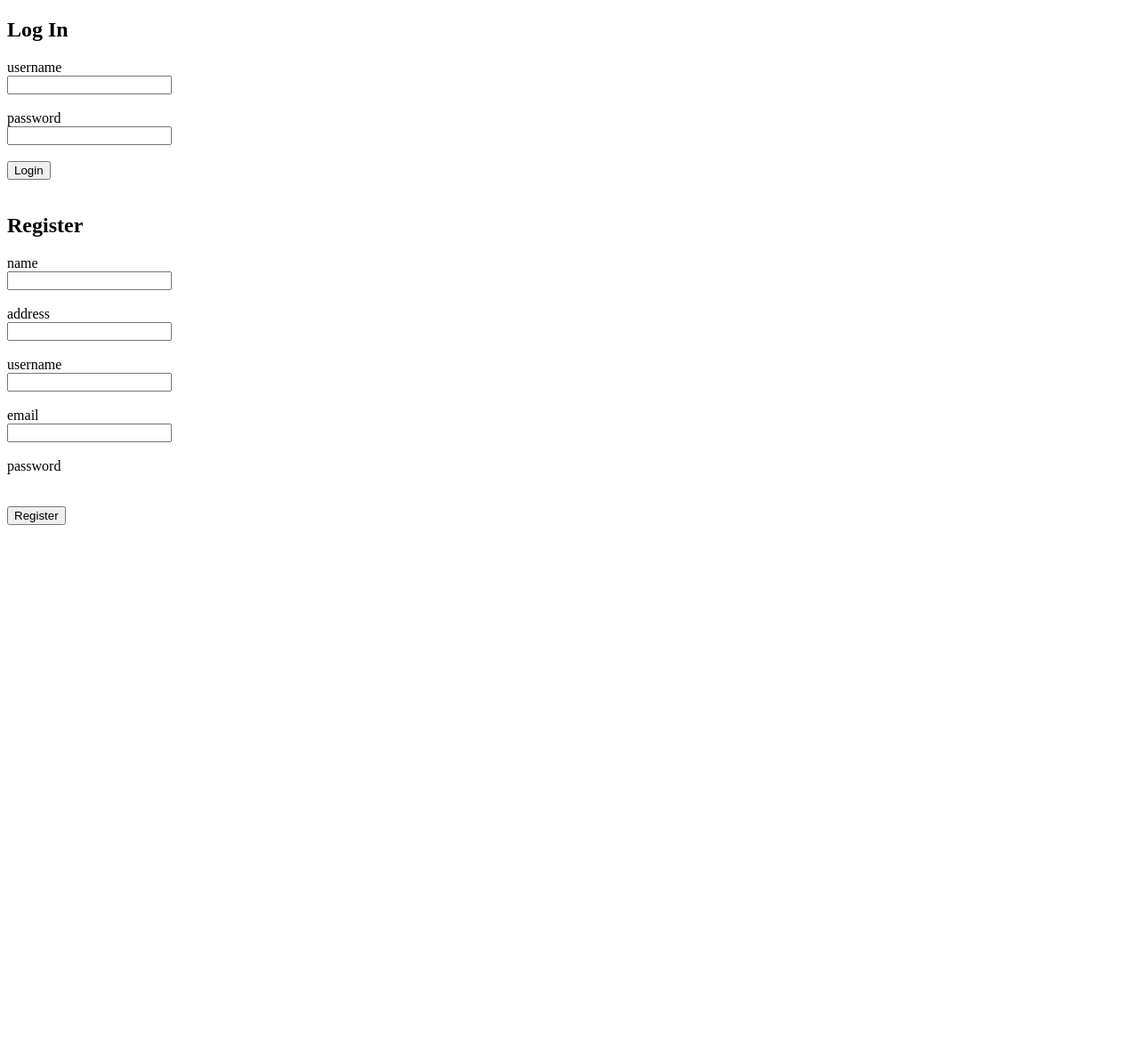
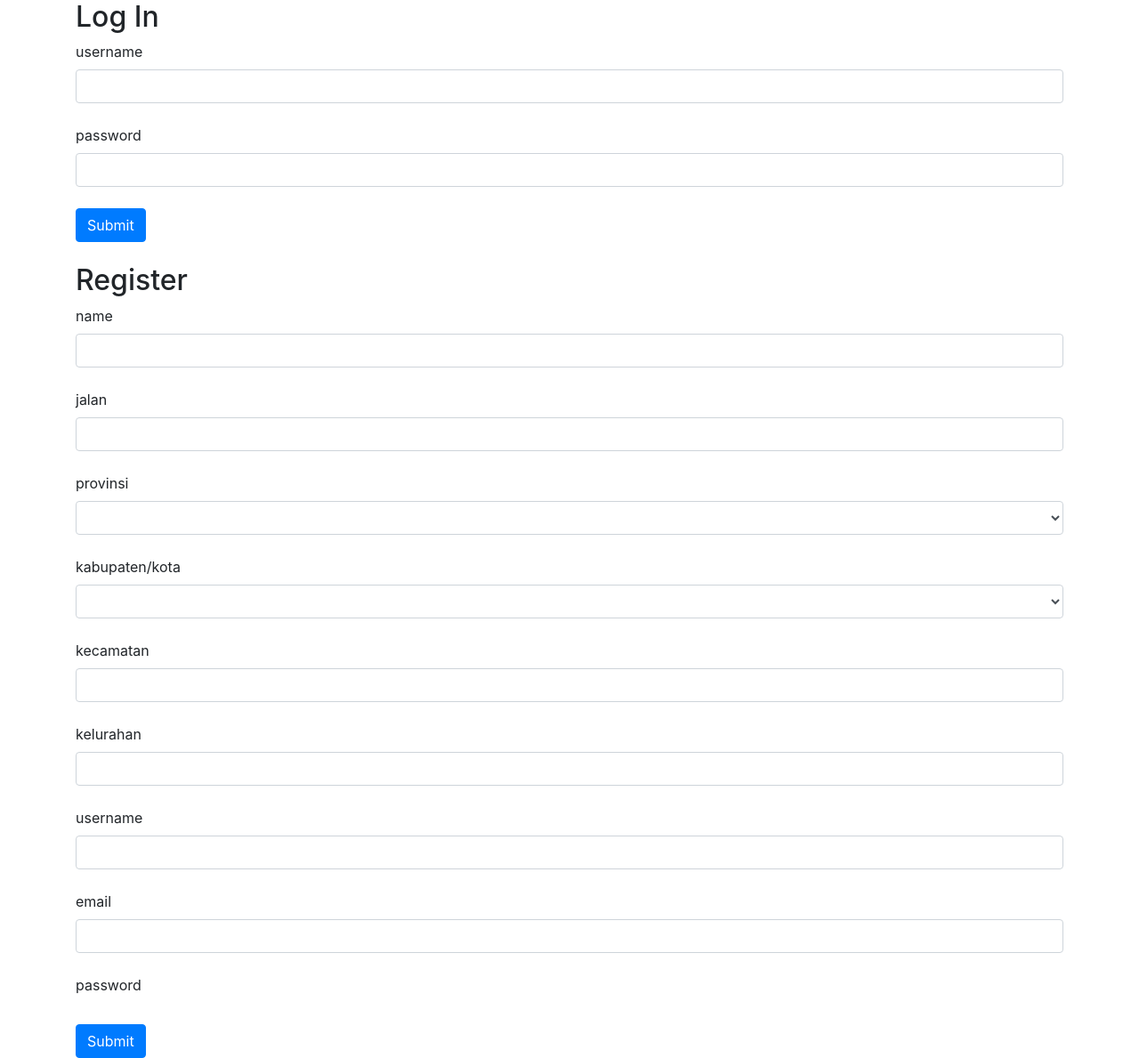
Before and after one commit to Orbit-2808/private-orbit-bank, a PHP site: page / in a window 1280 px wide. Shown: the whole page at 89% size. Before the commit the page ends 590 px from the top, so only its background shows below. Run offline with PHP 8.4, Linux system fonts and the light colour scheme; lists and menus that the app fills with data are empty.

Commit message:
added address details (prov, kab/kota, kec, kel) and bootstrap

```diff
--- a/index.php
+++ b/index.php
@@ -1,5 +1,5 @@
 <?php
-$folderName = "private-obrit-bank"; // change to folder name
+$folderName = "web-bank"; // change to folder name
 $rootPath = $_SERVER['DOCUMENT_ROOT'] . "/" . $folderName;
 include_once($rootPath . "/controller/auth.php");
 include_once($rootPath. "/controller/transaction.php");
@@ -11,9 +11,11 @@
     <meta charset="UTF-8">
     <meta name="viewport" content="width=device-width, initial-scale=1.0">
     <title>Document</title>
+    <link href="https://stackpath.bootstrapcdn.com/bootstrap/4.5.2/css/bootstrap.min.css" rel="stylesheet">
     <script src="https://code.jquery.com/jquery-3.7.1.min.js"></script>
 </head>
 <body>
+    <div class="container">
         <?php
         /**
          *
@@ -29,7 +31,7 @@
         ?>
 
         <!-- Account -->
-    <form action="/auth.php" method="get"><input type="submit" name="submit" value="Logout"></form><br><br/>
+        <form action="/auth.php" method="get"><button type="submit" class="btn btn-primary" name="submit" value="Logout">Submit</button></form><br><br/>
         <table>
             <tr>
                 <td style="padding: 0px 20px 0px 0px;">Name</td>
@@ -61,9 +63,9 @@
                     <form action="transaction.php" method="post">
                         <input type="hidden" name="account_number" value="<?=$profile["account_number"]?>">
                         <label for="amount">Amount</label><br/>
-                    <input type="number" name="amount" id="saving_amount"><br/><br/>
-                    <input type="submit" name="submit" value="Save">
-                    <input type="submit" name="submit" value="Withdraw">
+                        <input type="number" name="amount" id="saving_amount"><br/>
+                        <button type="submit" class="btn btn-primary" name="submit" value="Save">Submit</button>
+                        <button type="submit" class="btn btn-primary" name="submit" value="Withdraw">Submit</button>
                     </form><br/>
                 </td>
                 <td style="padding: 0px 20px 0px 20px;">
@@ -71,10 +73,10 @@
                     <form action="transaction.php" method="post">
                         <input type="hidden" name="sender_account_number" value="<?=$profile["account_number"]?>">
                         <label for="receiver_account_number">Account Number</label><br/>
-                    <input type="text" name="receiver_account_number" id="transfer_receiver_account_number"><br/><br/>
+                        <input type="text" name="receiver_account_number" id="transfer_receiver_account_number"><br/>
                         <label for="amount">Amount</label><br/>
-                    <input type="number" name="amount" id="transfer_amount"><br/><br/>
-                    <input type="submit" name="submit" value="Transfer">
+                        <input type="number" name="amount" id="transfer_amount"><br/>
+                        <button type="submit" class="btn btn-primary" name="submit" value="Transfer">Submit</button>
                     </form><br/>
                 </td>
             </tr>
@@ -114,32 +116,48 @@
         ?>
         <h2>Log In</h2>
         <form action="/auth.php" method="post">
-        <label for="username">username</label><br/>
-        <input type="text" name="username" id="login_username"><br/><br/>
-        <label for="password">password</label><br/>
-        <input type="password" name="password" id="login_password"><br/><br/>
-        <input type="submit" name="submit" value="Login">
+            <label for="username" class="form-label">username</label><br/>
+            <input type="text" class="form-control" name="username" id="login_username"><br/>
+            <label for="password" class="form-label">password</label><br/>
+            <input type="password" class="form-control" name="password" id="login_password"><br/>
+            <button type="submit" class="btn btn-primary" name="submit" value="Login">Submit</button>
         </form>
 
         <br/>
         <h2>Register</h2>
+
         <form action="/auth.php" method="post">
-        <label for="name">name</label><br/>
-        <input type="text" name="name" id="register_name"><br/><br/>
-        <label for="address">address</label><br/>
-        <input type="text" name="address" id="register_address"><br/><br/>
-        <label for="username">username</label><br/>
-        <input type="text" name="username" id="register_username"><br/><br/>
-        <label for="email">email</label><br/>
-        <input type="text" name="email" id="register_email"><br/><br/>
-        <label for="password">password</label><br/>
-        <input type="password" name="password" id="register_password"><br/><br/>
-        <input type="submit" name="submit" value="Register">
+            <label for="name" class="form-label">name</label><br/>
+            <input type="text" class="form-control" name="name" id="register_name"><br/>
+
+            <label for="jalan" class="form-label" id="lbl_jalan">jalan</label><br/>
+            <input type="text" class="form-control" name="jalan" id="register_jalan"><br/>
+
+            <label for="provinsi" class="form-label" id="lbl_provinsi">provinsi</label><br/>
+            <select class="form-control" name="provinsi" id="register_provinsi"></select><br/>
+
+            <label for="kabupaten" class="form-label" id="lbl_kabupaten">kabupaten/kota</label><br/>
+            <select class="form-control" name="kabupaten" id="register_kabupaten"></select><br/>
+
+            <label for="kecamatan" class="form-label" id="lbl_kecamatan">kecamatan</label><br/>
+            <input type="text" class="form-control" name="kecamatan" id="register_kecamatan"><br/>
+
+            <label for="kelurahan" class="form-label" id="lbl_kelurahan">kelurahan</label><br/>
+            <input type="text" class="form-control" name="kelurahan" id="register_kelurahan"><br/>
+
+            <label for="username" class="form-label">username</label><br/>
+            <input type="text" class="form-control" name="username" id="register_username"><br/>
+            <label for="email" class="form-label">email</label><br/>
+            <input type="text" class="form-control" name="email" id="register_email"><br/>
+            <label for="password" class="form-label">password</label><br/>
+            <input type="password" class="form-control" name="password" id="register_password"><br/>
+            <button type="submit" class="btn btn-primary" name="submit" value="Register">Submit</button>
         </form>
         <?php
                     break;
                 }
         ?>
+    </div>
 
     <script src="/register.js"></script>
 </body>
```
Lines whose indentation alone changed are shown as unchanged.
